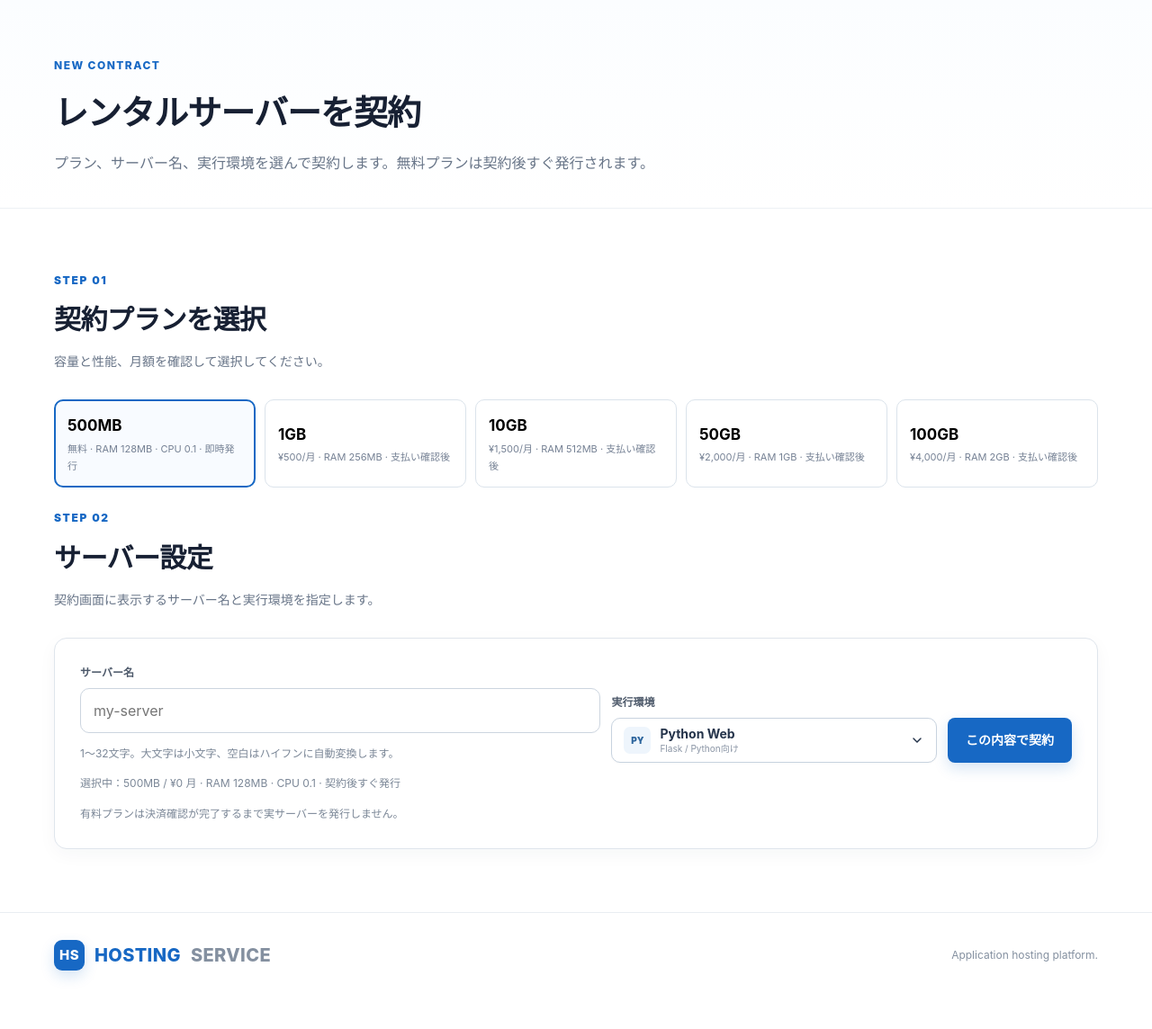
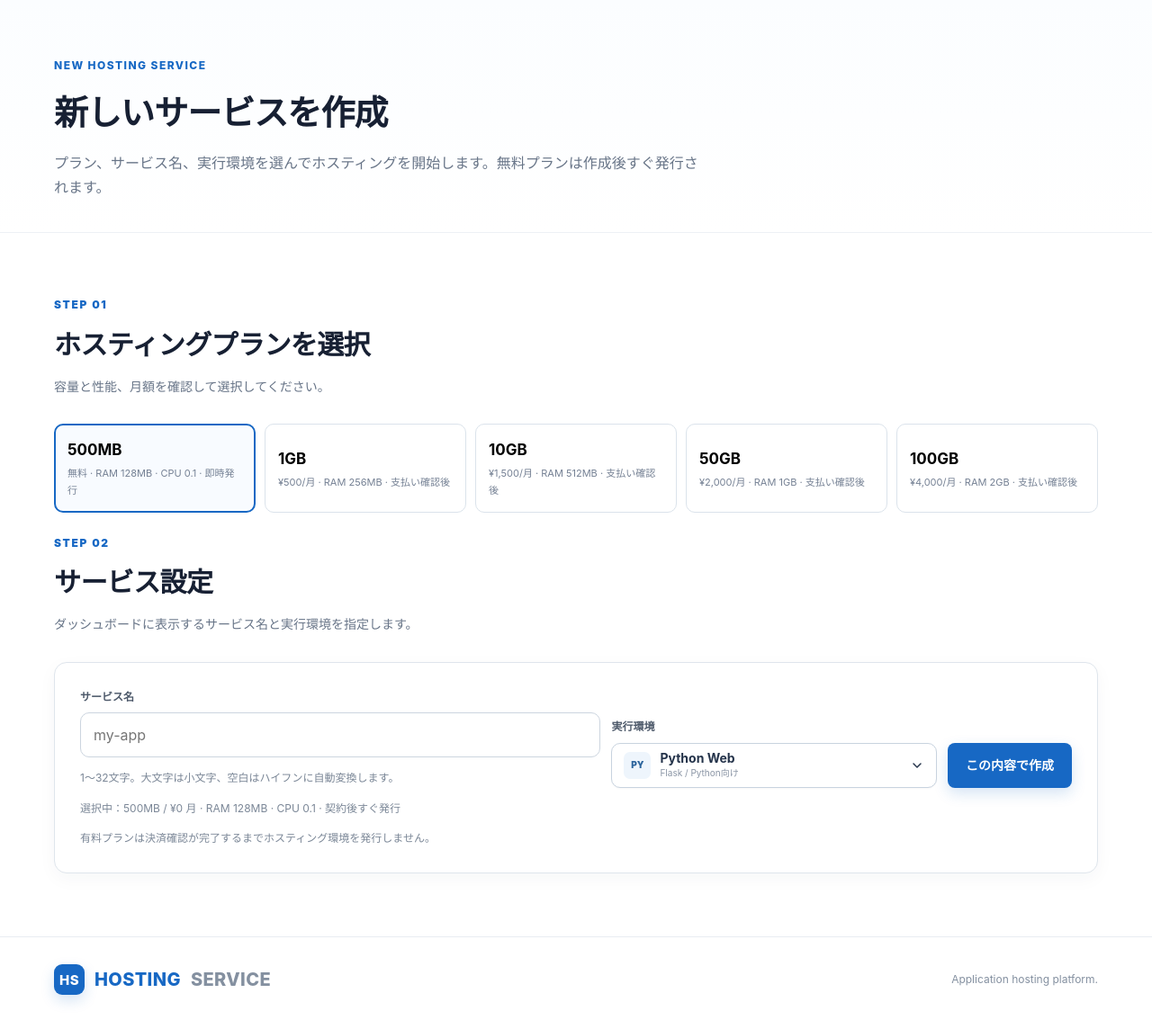
Before and after one commit to ritsu1000000-maker/sandbox, a Flask app: page /create in a window 1280 px wide. Shown: the part 80-1224 px from the top of the page at 90% size. Before the commit the page ends 1169 px from the top, so only its background shows below. Run offline with Flask 3, Linux system fonts and the light colour scheme; the visitor is signed in with stand-in values (Sample User, id 1); data comes from the database, SQL or seed files in the repository; some libraries are stand-ins or nearby versions.

Commit message:
Turn contract page into new hosting service flow

```diff
--- a/rental-server/templates/create.html
+++ b/rental-server/templates/create.html
@@ -1,10 +1,10 @@
 {% extends "base.html" %}
-{% block title %}新規契約｜Rental Server{% endblock %}
+{% block title %}新規サービス｜Hosting Service{% endblock %}
 {% block content %}
-<section class="page-hero"><div class="container"><span class="page-label">NEW CONTRACT</span><h1>レンタルサーバーを契約</h1><p>プラン、サーバー名、実行環境を選んで契約します。無料プランは契約後すぐ発行されます。</p></div></section>
+<section class="page-hero"><div class="container"><span class="page-label">NEW HOSTING SERVICE</span><h1>新しいサービスを作成</h1><p>プラン、サービス名、実行環境を選んでホスティングを開始します。無料プランは作成後すぐ発行されます。</p></div></section>
 <section class="section">
   <div class="container">
-    <header class="section-heading"><span class="label">STEP 01</span><h2>契約プランを選択</h2><p>容量と性能、月額を確認して選択してください。</p></header>
+    <header class="section-heading"><span class="label">STEP 01</span><h2>ホスティングプランを選択</h2><p>容量と性能、月額を確認して選択してください。</p></header>
     <div class="plan-chooser">
       <button type="button" class="plan-choice" data-plan-choice="free"><strong>500MB</strong><span>無料 · RAM 128MB · CPU 0.1 · 即時発行</span></button>
       <button type="button" class="plan-choice" data-plan-choice="small"><strong>1GB</strong><span>¥500/月 · RAM 256MB · 支払い確認後</span></button>
@@ -12,14 +12,14 @@
       <button type="button" class="plan-choice" data-plan-choice="large"><strong>50GB</strong><span>¥2,000/月 · RAM 1GB · 支払い確認後</span></button>
       <button type="button" class="plan-choice" data-plan-choice="xlarge"><strong>100GB</strong><span>¥4,000/月 · RAM 2GB · 支払い確認後</span></button>
     </div>
-    <header class="section-heading"><span class="label">STEP 02</span><h2>サーバー設定</h2><p>契約画面に表示するサーバー名と実行環境を指定します。</p></header>
+    <header class="section-heading"><span class="label">STEP 02</span><h2>サービス設定</h2><p>ダッシュボードに表示するサービス名と実行環境を指定します。</p></header>
     <div class="application-box">
       <form id="createForm">
         <input type="hidden" id="plan" value="free">
         <div class="form-grid">
           <div class="field">
-            <label for="name">サーバー名</label>
-            <input id="name" placeholder="my-server" autocomplete="off" maxlength="32" pattern="[a-z0-9](?:[a-z0-9-]{0,30}[a-z0-9])?" title="1〜32文字の英小文字・数字・ハイフンを使用できます。" required>
+            <label for="name">サービス名</label>
+            <input id="name" placeholder="my-app" autocomplete="off" maxlength="32" pattern="[a-z0-9](?:[a-z0-9-]{0,30}[a-z0-9])?" title="1〜32文字の英小文字・数字・ハイフンを使用できます。" required>
             <p class="small-note">1〜32文字。大文字は小文字、空白はハイフンに自動変換します。</p>
           </div>
           <div class="field">
@@ -34,10 +34,10 @@
               </div>
             </div>
           </div>
-          <button class="button button-primary create-btn" type="submit">この内容で契約</button>
+          <button class="button button-primary create-btn" type="submit">この内容で作成</button>
         </div>
         <p class="small-note" id="selectedPlanText"></p>
-        <p class="small-note">有料プランは決済確認が完了するまで実サーバーを発行しません。</p>
+        <p class="small-note">有料プランは決済確認が完了するまでホスティング環境を発行しません。</p>
         <div id="message" class="msg"></div>
       </form>
     </div>
```
